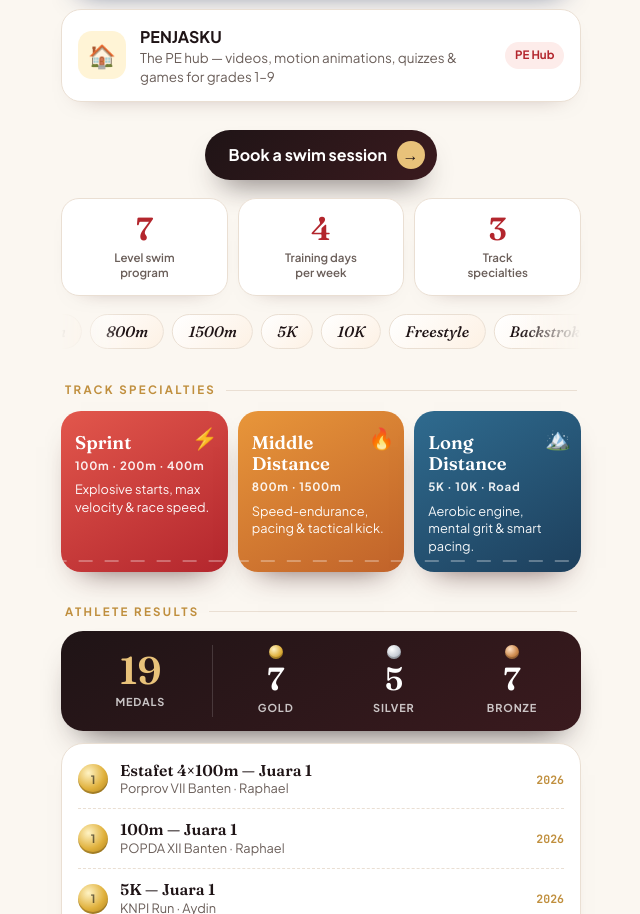
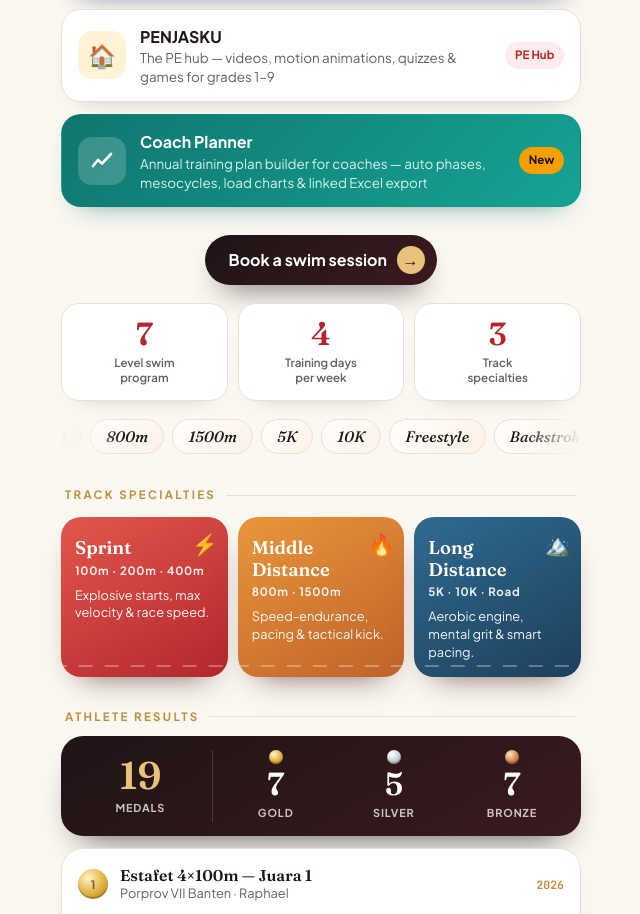
Before and after one commit to MasWahid05/syaifudinwahid, a plain HTML site: page index.html in a window 1280 px wide. Shown: the part 1317-2231 px from the top of the page, without its empty margins (319-959 px from the left). Drawn offline with nearby package versions, Linux system fonts and the light colour scheme; no server answers.

Commit message:
Tambah kartu Coach Planner di Coaching & main hub

```diff
--- a/index.html
+++ b/index.html
@@ -122,6 +122,9 @@ body.shown .disc-track{animation:mq 28s linear infinite}
 .cred .ct{padding:.22rem .6rem;border-radius:999px;background:#fdecea;color:var(--wine);font-size:.68rem;font-weight:700;letter-spacing:.04em;text-transform:uppercase;white-space:nowrap}
 .link.club{background:#1c2f63;color:#fff;border-color:transparent;box-shadow:0 14px 28px -20px rgba(28,47,99,.8)}
 .link.club small{color:#c9d3ee}.link.club .ic{background:transparent;padding:0}.link.club .ar{color:#d7bf8a}
+.link.planner{background:linear-gradient(135deg,#0f766e,#16a394);color:#fff;border-color:transparent;box-shadow:0 14px 28px -20px rgba(15,118,110,.85)}
+.link.planner small{color:#d5f3ee}.link.planner .ic{background:rgba(255,255,255,.18);color:#fff}.link.planner .kls{background:#f59f00;color:#1a1200}
+.link.planner.lite:after{background:radial-gradient(240px circle at var(--x,50%) var(--y,50%),rgba(255,255,255,.22),transparent 60%);z-index:0}
 .link.club.lite:after{background:radial-gradient(240px circle at var(--x,50%) var(--y,50%),rgba(215,191,138,.22),transparent 60%);z-index:0}
 .athletes{display:grid;gap:12px}
 .athc{display:flex;gap:14px;align-items:stretch;padding:10px;border-radius:22px;background:var(--card);border:1px solid var(--line);text-decoration:none;box-shadow:0 12px 26px -22px rgba(60,20,20,.6);transition:transform .25s,border-color .25s}
@@ -320,6 +323,7 @@ main{position:relative;z-index:1}
     <a class="link feature rv" style="animation-delay:2.2s" href="https://victoria-swimming-club.vercel.app/" target="_blank" rel="noopener"><span class="ic" style="background:#fff"><img src="assets/victoria-icon.png" alt="" width="40" height="40"></span><span class="tx"><b>Victoria Swimming Club</b><small>Head Coach · From first splash to race-ready — 7-level program, progress passport &amp; online booking</small></span><span class="ar">↗</span></a>
     <a class="link club rv" style="animation-delay:2.22s" href="https://supernova-atletik-tangerang.vercel.app/" target="_blank" rel="noopener"><span class="ic" style="background:#fff;border-radius:50%"><img src="assets/supernova-logo.webp" alt="" width="46" height="46" style="width:46px;height:46px;border-radius:50%"></span><span class="tx"><b>SuperNova Atletik Tangerang</b><small>Athletics club · Sprint, middle &amp; long distance squad — athlete profiles, PBs &amp; medals</small></span><span class="ar">↗</span></a>
     <a class="link rv" style="animation-delay:2.24s;--c:#fff4d6" href="https://pjokmaswahid.vercel.app/" target="_blank" rel="noopener"><span class="ic">🏠</span><span class="tx"><b>PENJASKU</b><small>The PE hub — videos, motion animations, quizzes &amp; games for grades 1–9</small></span><span class="kls">PE Hub</span></a>
+    <a class="link planner rv" style="animation-delay:2.26s" href="https://coach-planner-alpha.vercel.app/" target="_blank" rel="noopener"><span class="ic"><svg viewBox="0 0 24 24" width="24" height="24" aria-hidden="true"><path d="M3 17l5-6 4 3.5L21 5" fill="none" stroke="currentColor" stroke-width="2.6" stroke-linecap="round" stroke-linejoin="round"/></svg></span><span class="tx"><b>Coach Planner</b><small>Annual training plan builder for coaches — auto phases, mesocycles, load charts &amp; linked Excel export</small></span><span class="kls">New</span></a>
   </div>
 
   <div class="cta-row rv" style="animation-delay:2.28s;text-align:center"><a class="cta-main" href="https://victoria-swimming-club.vercel.app/#daftar" target="_blank" rel="noopener">Book a swim session <span>→</span></a></div>
```
